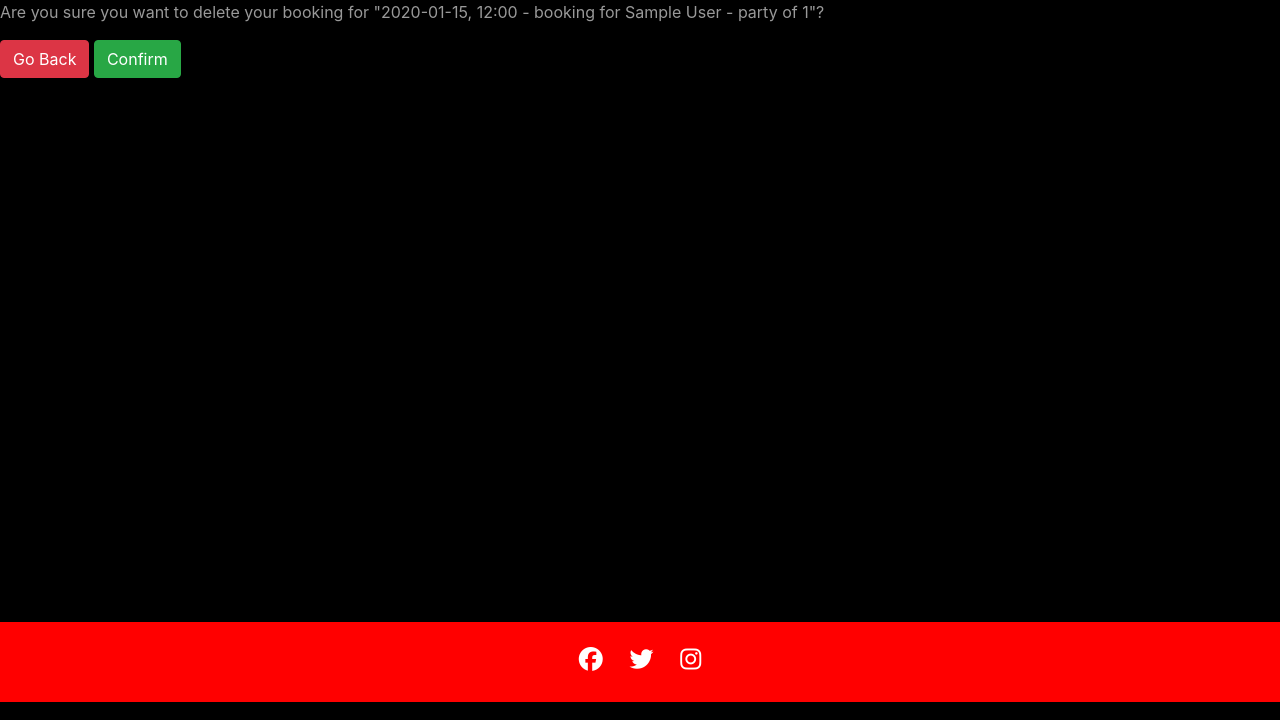
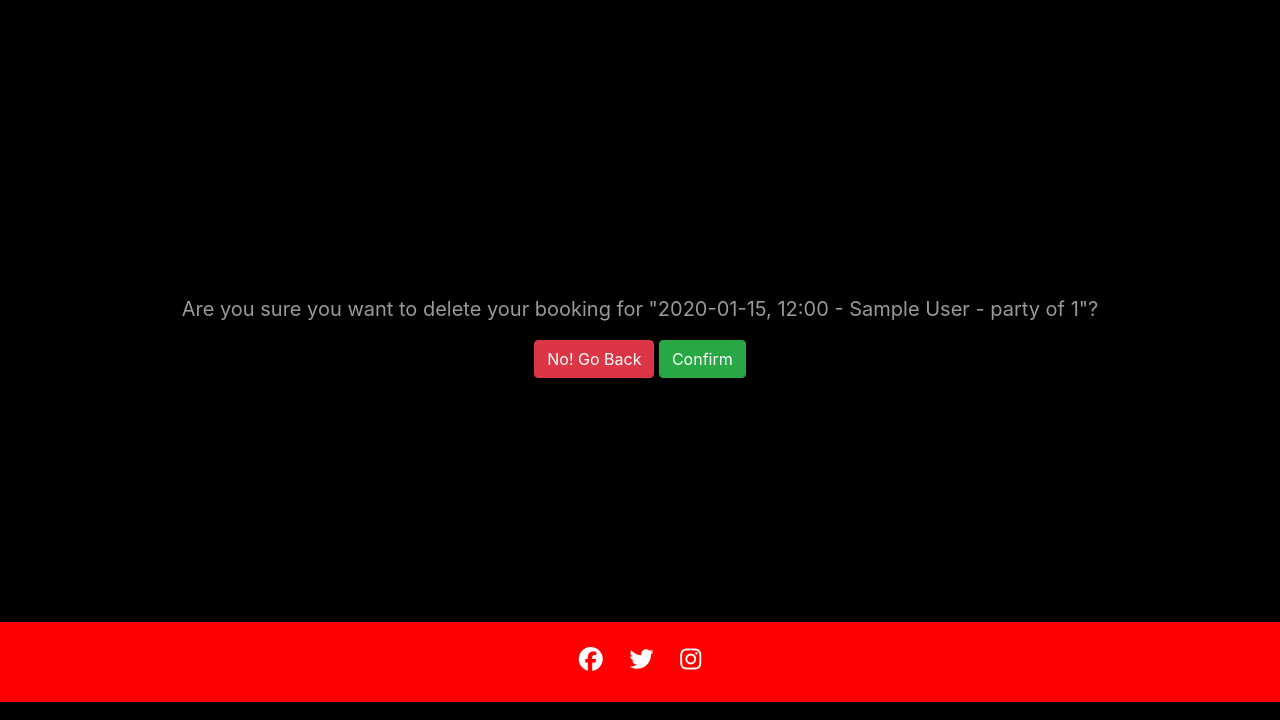
Before and after one commit to OlgaJ1989/taste-of-poland, a Django app: page /delete-booking/1/ in a window 1280 px wide. Shown: the part 98-818 px from the top of the page. Run offline with Django 3.2, Linux system fonts and the light colour scheme; a user stored in the database is signed in; tables that the repository leaves empty hold one stand-in row (values such as "Sample post"); some libraries are stand-ins or nearby versions.

Commit message:
Style the deletion confirmation page

```diff
--- a/table_reservation/models.py
+++ b/table_reservation/models.py
@@ -76,7 +76,7 @@ class Reservation(models.Model):
         ordering = ['-updated_on', '-created_on']
 
     def __str__(self):
-        return f"{self.date}, {self.time} - booking for {self.first_name}\
+        return f"{self.date}, {self.time} - {self.first_name}\
             {self.last_name} - party of {self.party_size}"
 
 
--- a/templates/delete.html
+++ b/templates/delete.html
@@ -2,12 +2,14 @@
 
 {% block content %}
 
-<form method="POST" action="">
-    {% csrf_token %}
-    <p>Are you sure you want to delete your booking for "{{obj}}"?<p>
-        <a href="{{request.META.HTTP_REFERER}}" class="btn btn-danger">Go Back</a>
-        <input class="btn btn-success" type="submit" value="Confirm">
-
-</form>
+<div class="container center-screen text-white">
+    <div class="row">
+        <div class="col-12 mt-5 text-center">
+            <form method="POST" action="">
+                {% csrf_token %}
+                <p style="font-size: 20px">Are you sure you want to delete your booking for "{{obj}}"?<p>
+                    <a href="{{request.META.HTTP_REFERER}}" class="btn btn-danger">No! Go Back</a>
+                    <input class="btn btn-success" type="submit" value="Confirm">
+            </form>
 
 {% endblock %}
--- a/templates/profile.html
+++ b/templates/profile.html
@@ -15,7 +15,7 @@
             <div>
                 {% if request.user == reservation.booker %}
                 <p style="font-size: 20px">{{ reservation.id }}. {{ reservation.date }}
-                    at {{ reservation.time }} - booking for {{ reservation.first_name }}
+                    at {{ reservation.time }} - {{ reservation.first_name }}
                     {{ reservation.last_name }} - party of {{ reservation.party_size }}.
                 </p>
                 <a href="{% url 'update-booking' reservation.id %}" class="btn btn-primary">Edit</a>
```
